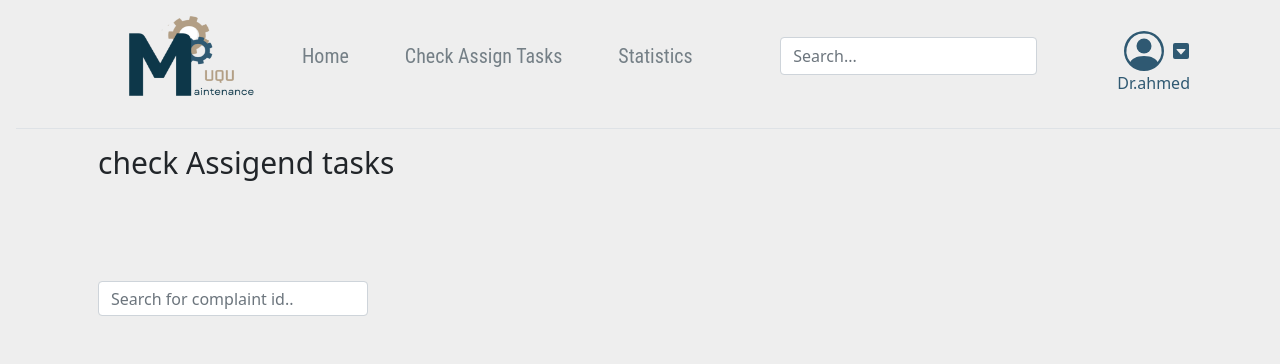
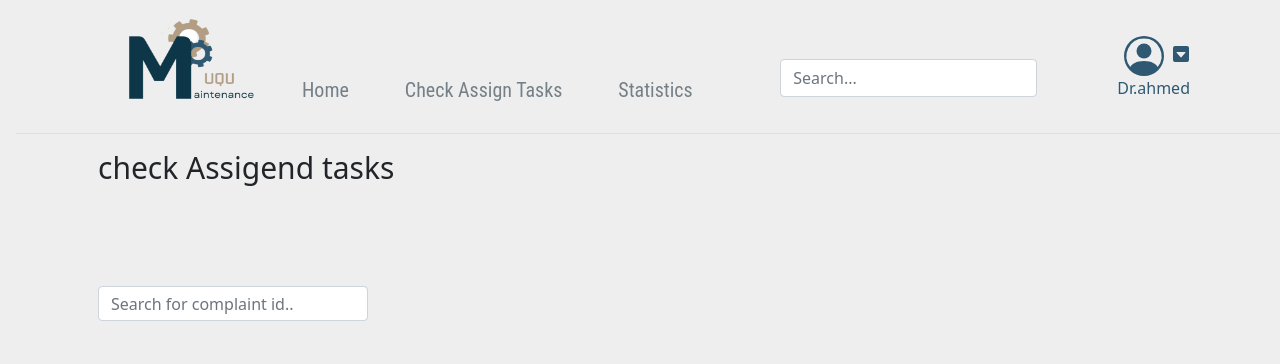
Before and after one commit to RahafMAlharbi/Graduation_Project, a PHP site: the page made by Finally/pages/Check Assigned Tasks/Check Assigned Tasks.php in a window 1280 px wide. Shown: the top 364 px of the page. Run offline with PHP 8.4, Linux system fonts and the light colour scheme; a user stored in the database is signed in; data comes from the database, SQL or seed files in the repository; some libraries are stand-ins or nearby versions.

Commit message:
Update Check Assigned Tasks.php

```diff
--- a/Finally/pages/Check Assigned Tasks/Check Assigned Tasks.php
+++ b/Finally/pages/Check Assigned Tasks/Check Assigned Tasks.php
@@ -408,7 +408,18 @@ echo(mysqli_error($con));
     th {
       background: #eee;
     }
+    .hmarg{
+  margin-top: 63px;
 
+    }
+    .hmarg2{
+   margin-top: 38px;
+
+    }
+    .hmarg3{
+  margin-top: 5px;
+
+  }
   </style>
   <body oncontextmenu='return' class='snippet-body'>
 
@@ -419,28 +430,28 @@ echo(mysqli_error($con));
         <div class="container">
           <div class="d-flex flex-wrap align-items-center justify-content-center justify-content-lg-start">
             <a href="/" class="d-flex align-items-center mb- mb-lg-0 text-dark text-decoration-none">
-              <svg class="bi me-2" width="40" height="32" role="img" aria-label="Bootstrap"> <img class="card-img-top" src="../img/muqu2.png" width="100" height="80" alt=""></svg>
+              <svg class="bi me-2" width="40" height="32" role="img" aria-label="Bootstrap"> <img class="card-img-top imglogo" src="../img/muqu2.png" width="100" height="80" alt=""></svg>
             </a>
 
             <ul class="nav col-12 col-lg-auto me-lg-auto  justify-content-center mb-md-0">
 
-              <li><a href="../WorkerHome.php" class="nav-link px-2 ps-5 hedermaargin link-secondary">Home</a></li>
+              <li><a href="../WorkerHome.php" class="nav-link px-2 ps-5 hedermaargin hmarg link-secondary">Home</a></li>
 
-              <li><a href="Check Assigned Tasks.php" class="nav-link px-2 ps-5 hedermaargin link-dark">Check Assign Tasks</a></li>
-              <li><a href="#" class="nav-link px-2 ps-5 hedermaargin link-dark">Statistics</a></li>
+              <li><a href="Check Assigned Tasks.php" class="nav-link px-2 ps-5 hmarg hedermaargin link-dark">Check Assign Tasks</a></li>
+              <li><a href="#" class="nav-link px-2 ps-5 hedermaargin hmarg link-dark">Statistics</a></li>
 
             </ul>
 
-            <form class="col-12 col-lg-auto mb-3 mb-lg-0 me-lg-3 heder-search  pe-5">
-              <input type="search" class="form-control" placeholder="Search..." aria-label="Search">
+            <form class="col-12 col-lg-auto mb-3 mb-lg-0 me-lg-3 heder-search hmarg2 pe-5">
+              <input type="search" class="form-control " placeholder="Search..." aria-label="Search">
             </form>
 
             <!-- dropdown -->
-            <div class="dropdown ">
+            <div class="  dropdown ">
               <button class="dropbtn ">
 
                 <!-- person icon  -->
-                <svg xmlns="http://www.w3.org/2000/svg" width="50" height="40" fill="currentColor" class="bi bi-person-circle" viewBox="0 0 16 16">
+                <svg xmlns="http://www.w3.org/2000/svg" width="50" height="40" fill="currentColor" class=" hmarg3 bi bi-person-circle" viewBox="0 0 16 16">
                   <path d="M11 6a3 3 0 1 1-6 0 3 3 0 0 1 6 0z" />
                   <path fill-rule="evenodd" d="M0 8a8 8 0 1 1 16 0A8 8 0 0 1 0 8zm8-7a7 7 0 0 0-5.468 11.37C3.242 11.226 4.805 10 8 10s4.757 1.225 5.468 2.37A7 7 0 0 0 8 1z" />
                 </svg>
```
